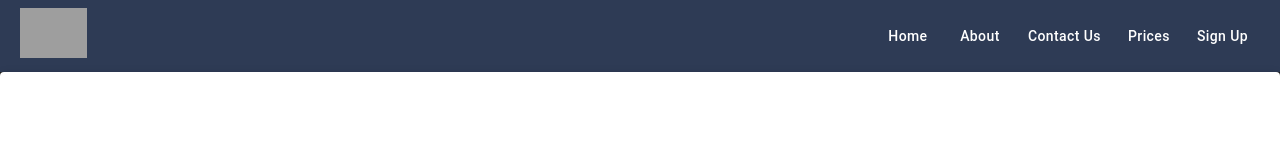
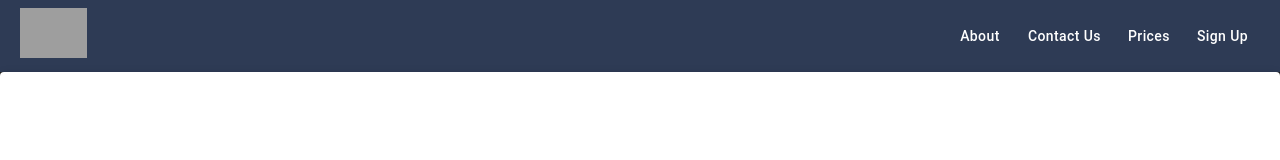
Before and after one commit to ControlYourPotatoes/redfield-react, a React (Vite) app: page / in a window 1280 px wide. Shown: the top 160 px of the page. Built offline with nearby package versions, Linux system fonts and the light colour scheme; grey boxes are pictures that could not be loaded.

Commit message:
update nav bar

```diff
--- a/src/components/Navbar.tsx
+++ b/src/components/Navbar.tsx
@@ -36,9 +36,6 @@ const Navbar: React.FC = () => {
         <div style={{ display: 'flex' }}>
           {/* Wrap Link around Button text for proper routing */}
           <NavLink>
-            <Link to="/" style={{ textDecoration: 'none', color: 'white' }}>Home</Link>
-          </NavLink>
-          <NavLink>
             <Link to="/About" style={{ textDecoration: 'none', color: 'white' }}>About</Link>
           </NavLink>
           <NavLink>
```
